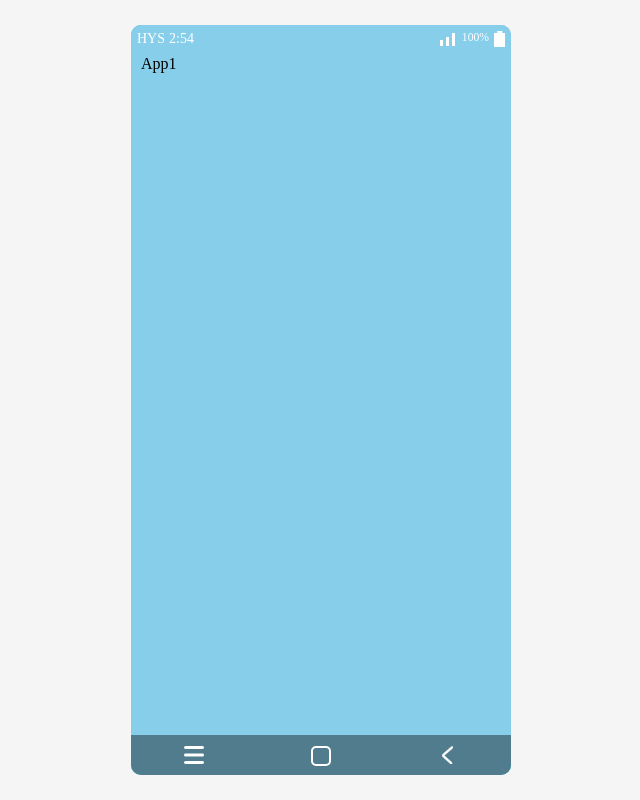
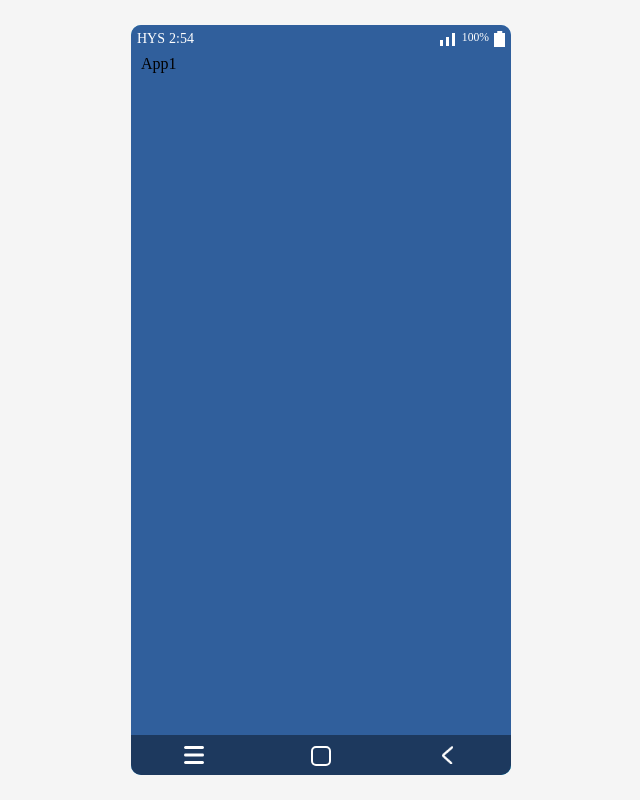
Before and after one commit to HANYUNSEONG/Like_Gallery, a plain HTML site: page index.html in a window 1280 px wide. Both pictures are taken after a click on the element "APP1". Shown: the whole page, without its empty margins (319-959 px from the left). Drawn offline with Linux system fonts and the light colour scheme.

Commit message:
tab update

```diff
--- a/common/css/index.css
+++ b/common/css/index.css
@@ -270,11 +270,16 @@ button {
 #Apps > div {
     width: 100%;
     height: 100%;
-    background-color: skyblue;
+    background-color: rgb(48, 95, 156);
     padding: 30px 10px 40px 10px;
     transition: .5s;
     visibility: hidden;
     opacity: 0;
+    overflow: hidden;
+}
+
+#Apps > .app-active {
+    border-radius: 7px;
 }
 
 /* bottom bar */
--- a/common/js/index.js
+++ b/common/js/index.js
@@ -52,7 +52,7 @@ let alwaysDisplay = {
 let Apps = {
     AppOpen : (e) => {
         let AppIndex = e.target.dataset['index'];
-        if(AppIndex == undefined) return false;
+        if(AppIndex == undefined || AppIndex === '') return false;
 
         document.getElementById('Apps').style.visibility = 'visible';
         document.getElementById(AppIndex).style.visibility = 'visible';
@@ -61,7 +61,13 @@ let Apps = {
     },
 
     AppTab : () => {
+        let openApp = document.querySelectorAll('.app-active');
 
+        for(let i = 0; i < openApp.length; i++)
+        {
+            openApp[i].style.width = '75%';
+            openApp[i].style.height = '50%';
+        }
     }
 }
 
--- a/index.html
+++ b/index.html
@@ -53,7 +53,7 @@
             </div>
         </div>
         <div id="Apps">
-            <div id="app1" class="Apps">App1</div>
+            <div id="app1" class="Apps center">App1</div>
         </div>
         <div id="bottom-bar">
             <div></div>
```
